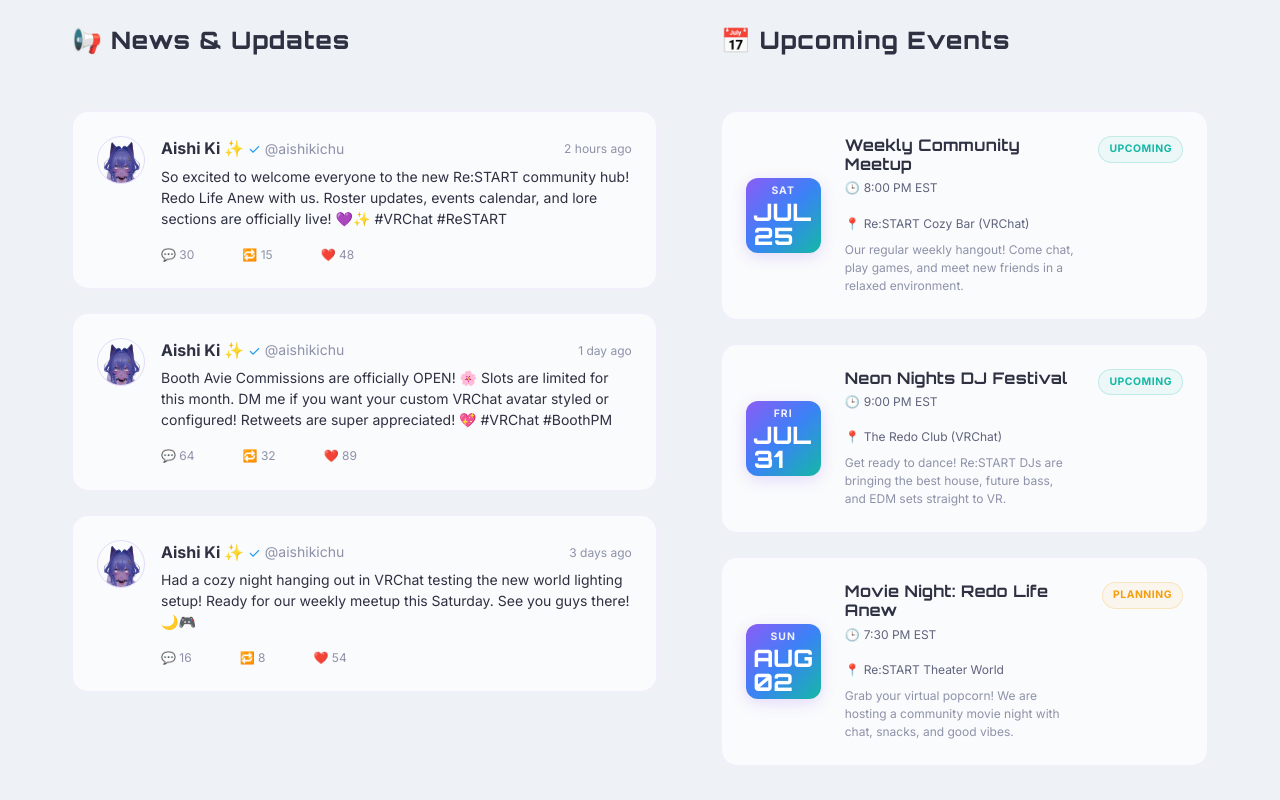
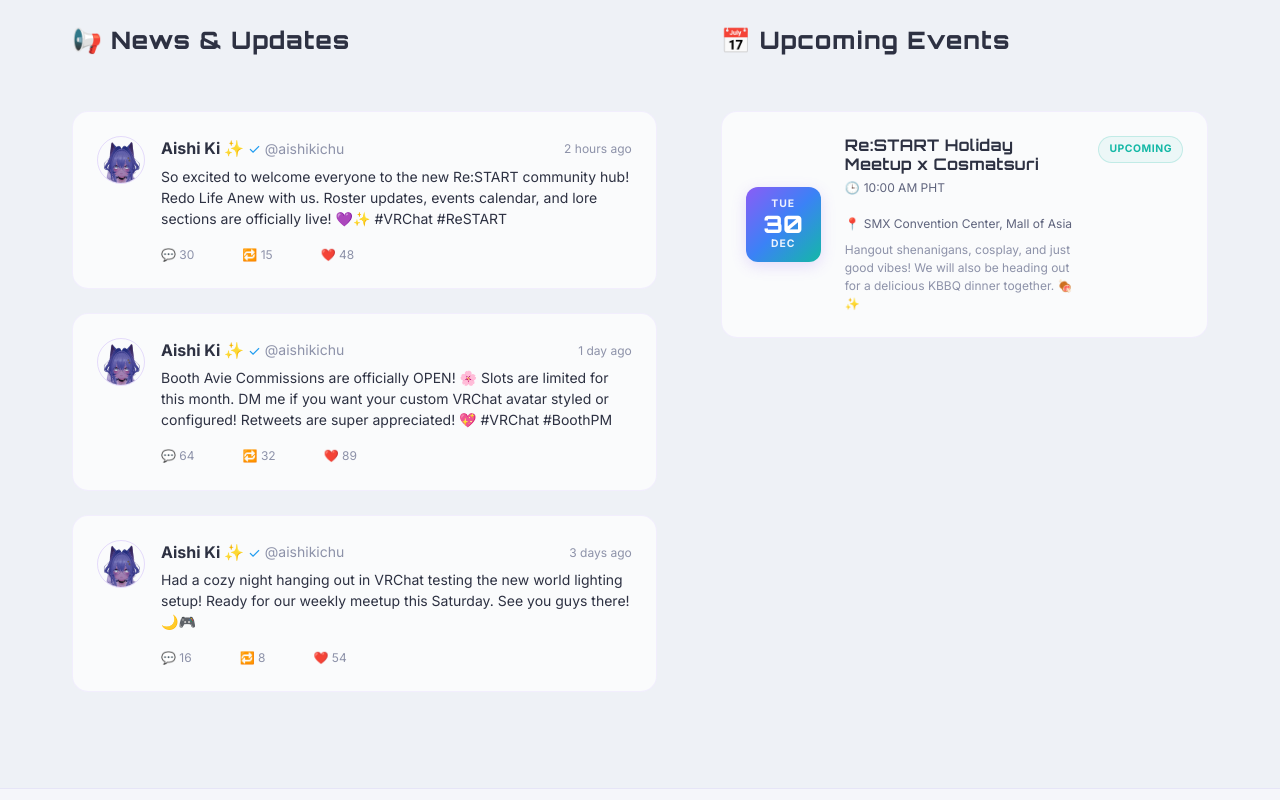
Before and after one commit to aishikichu/restart-hub, a Next.js app: page / in a window 1280 px wide. Shown: the part 1060-1860 px from the top of the page. Built offline with nearby package versions, Linux system fonts and the light colour scheme.

Commit message:
feat: replace mock events with real Cosmatsuri Holiday Meetup IRL event

```diff
--- a/src/data/newsEvents.js
+++ b/src/data/newsEvents.js
@@ -37,32 +37,12 @@
 export const events = [
   {
     id: 'event-1',
-    title: 'Weekly Community Meetup',
-    date: 'SAT, JUL 25',
-    time: '8:00 PM EST',
-    location: 'Re:START Cozy Bar (VRChat)',
-    description: 'Our regular weekly hangout! Come chat, play games, and meet new friends in a relaxed environment.',
-    tag: 'Cozy',
+    title: 'Re:START Holiday Meetup x Cosmatsuri',
+    date: 'TUE, 30, DEC',
+    time: '10:00 AM PHT',
+    location: 'SMX Convention Center, Mall of Asia',
+    description: 'Hangout shenanigans, cosplay, and just good vibes! We will also be heading out for a delicious KBBQ dinner together. 🍖✨',
+    tag: 'IRL Meetup',
     status: 'Upcoming',
-  },
-  {
-    id: 'event-2',
-    title: 'Neon Nights DJ Festival',
-    date: 'FRI, JUL 31',
-    time: '9:00 PM EST',
-    location: 'The Redo Club (VRChat)',
-    description: 'Get ready to dance! Re:START DJs are bringing the best house, future bass, and EDM sets straight to VR.',
-    tag: 'Music',
-    status: 'Upcoming',
-  },
-  {
-    id: 'event-3',
-    title: 'Movie Night: Redo Life Anew',
-    date: 'SUN, AUG 02',
-    time: '7:30 PM EST',
-    location: 'Re:START Theater World',
-    description: 'Grab your virtual popcorn! We are hosting a community movie night with chat, snacks, and good vibes.',
-    tag: 'Casual',
-    status: 'Planning',
   }
 ];
```
